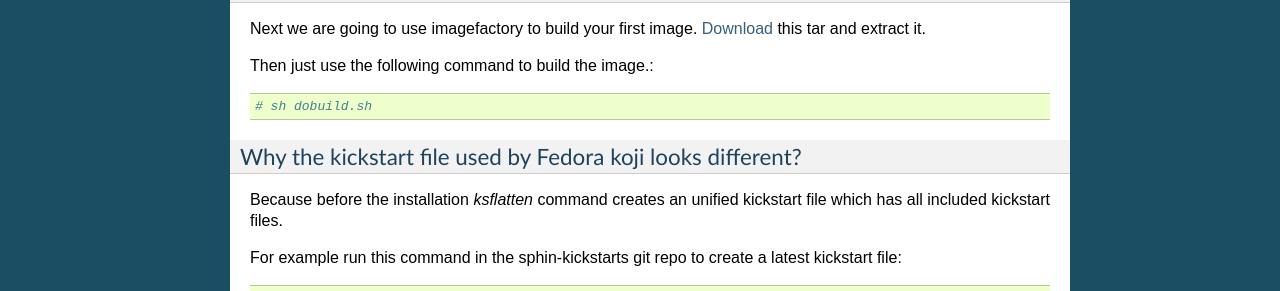
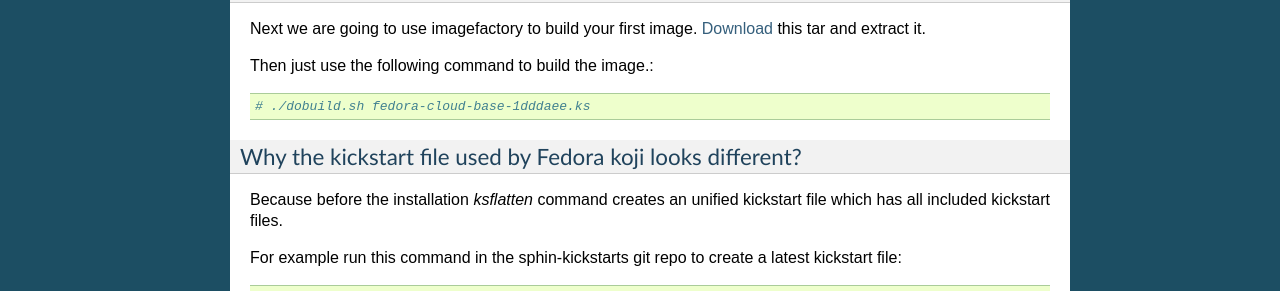
Before and after one commit to kushaldas/worknotes, a Sphinx documentation site: the page built from docs/cloudimages.rst, in a window 1280 px wide. Shown: the part 768-1059 px from the top of the page. Built offline with Sphinx 7.4.7, drawn with Linux system fonts in a browser that asks for light colours.

Commit message:
Updates dobuild.sh example.

```diff
--- a/docs/cloudimages.rst
+++ b/docs/cloudimages.rst
@@ -44,7 +44,7 @@
 
 Then just use the following command to build the image.::
 
-    # sh dobuild.sh
+    # ./dobuild.sh fedora-cloud-base-1dddaee.ks
 
 Why the kickstart file used by Fedora koji looks different?
 ###########################################################
```
